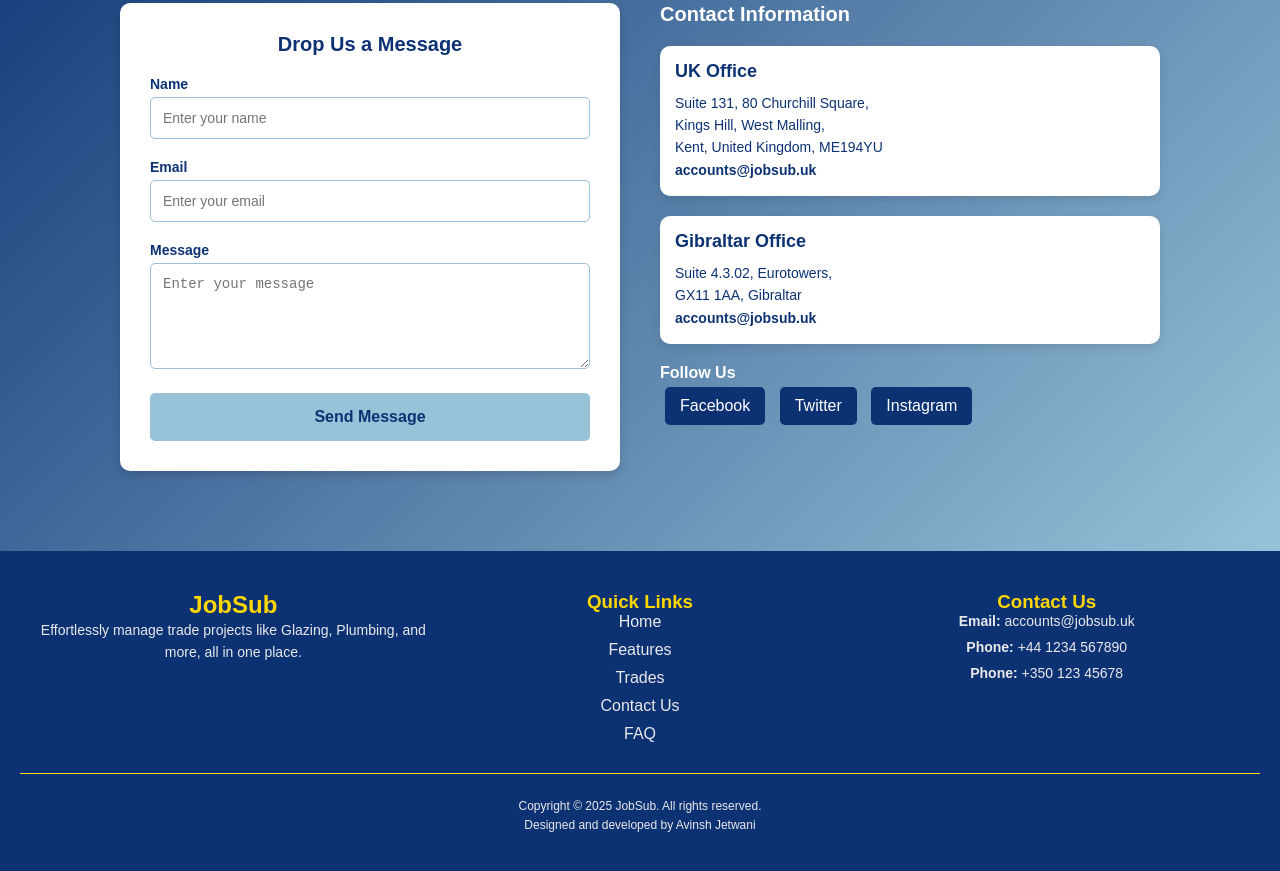
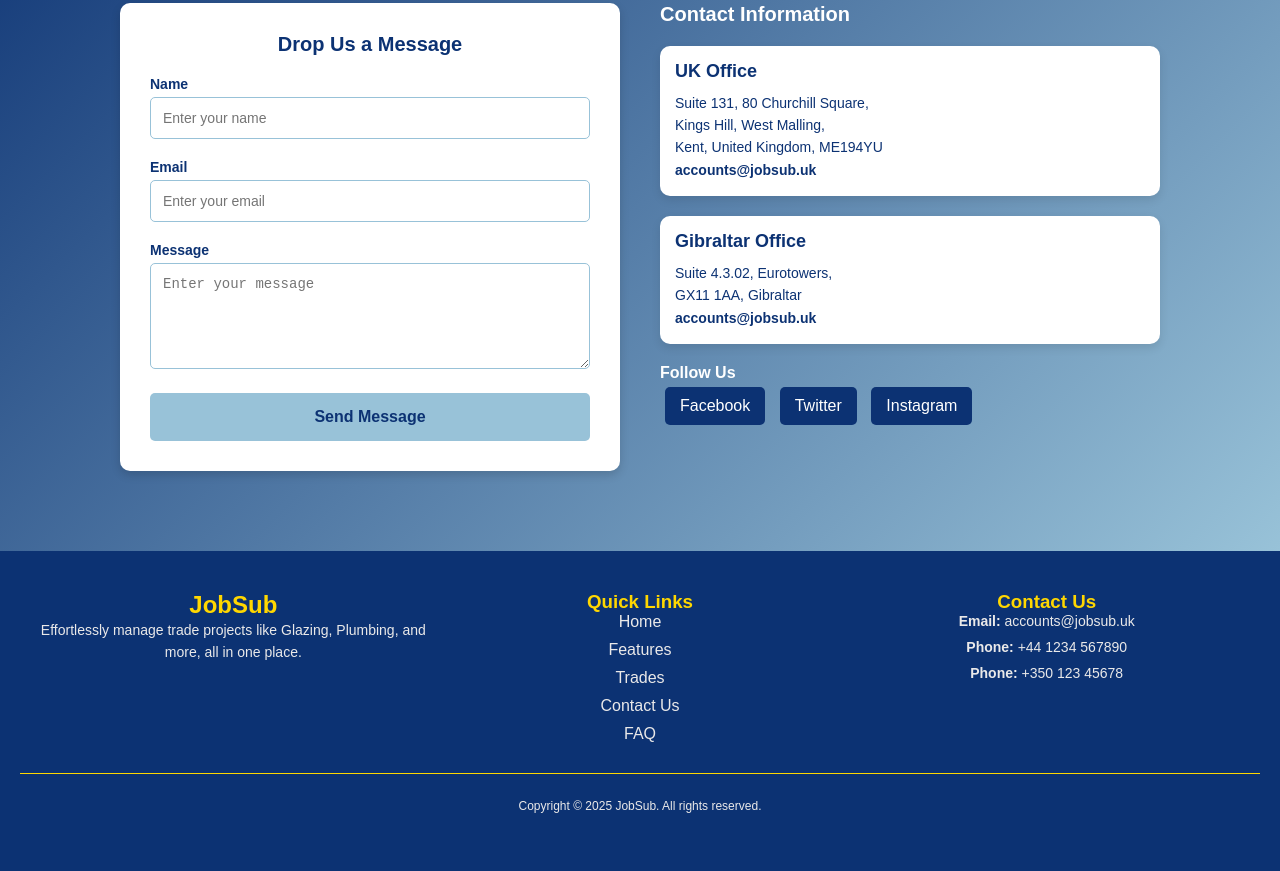
Before and after one commit to Avinash-jetwani/jobsub-website, a plain HTML site: page index.html in a window 1280 px wide. Shown: the part 4008-4879 px from the top of the page. Drawn offline with Linux system fonts and the light colour scheme.

Commit message:
Change to check on site

```diff
--- a/index.html
+++ b/index.html
@@ -393,7 +393,7 @@
     <!-- Copyright -->
     <div class="footer-bottom">
       <p>Copyright © 2025 JobSub. All rights reserved.</p>
-      <p>Designed and developed by Avinsh Jetwani</p>
+      <!-- <p>Designed and developed by Avinsh Jetwani</p> -->
     </div>
   </footer>
   <!-- Link to JavaScript -->
```
